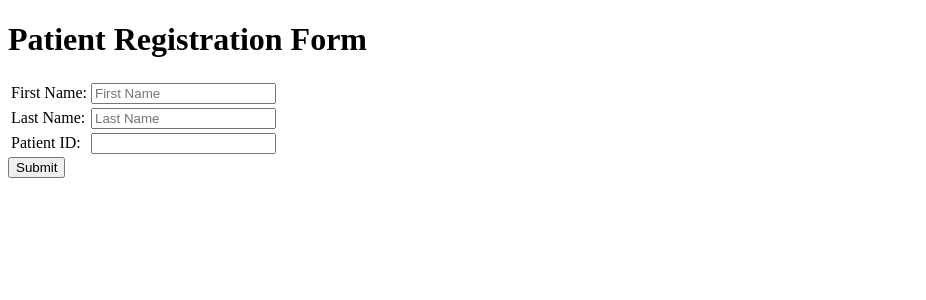
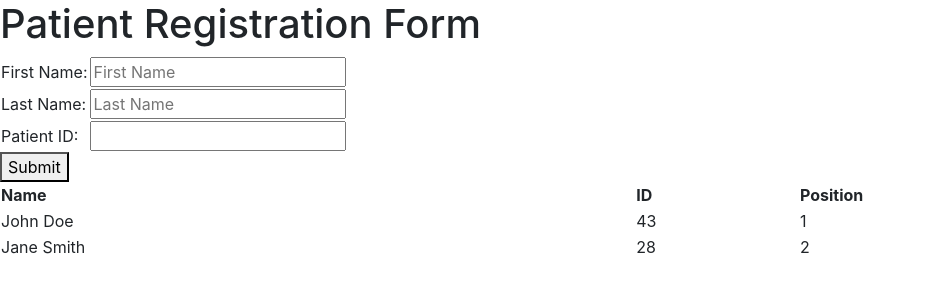
Before and after one commit to Almicjoy/Hackathon2022, a Flask app: page / in a window 1280 px wide. Shown: the top 300 px of the page, without its empty margins (0-926 px from the left). Run offline with Flask 2, Linux system fonts and the light colour scheme.

Commit message:
Index and que combined to one page

```diff
--- a/templates/index.html
+++ b/templates/index.html
@@ -3,15 +3,35 @@
     <head>
         <h1>Patient Registration Form</h1>
         <title>Schedule Appointment</title>
+        <link rel="stylesheet" type="text/css" href="./css/bootstrap.css">
     </head>
     <body>
         <form name="Scheduler" method="POST" id="info" action="{{request.path}}">
+            <div>
                 <table>
                     <tr><td> First Name: </td> <td><input type="text" name="fname" placeholder="First Name" fName="" required></td></tr>
                     <tr><td> Last Name: </td><td><input type="text" name="lname" placeholder="Last Name" lName="" required></td></tr>
                     <tr><td>Patient ID: </td><td><input type="text" name="id" ID="" required></td></tr>
                 </table>
                 <button type="submit" form="info" formmethod="POST">Submit</button>
+            </div>
+            <div><table style="width:100%">
+                <tr style="width:70%">
+                    <th>Name</th>
+                    <th>ID</th>
+                    <th>Position</th>
+                </tr>
+                <tr style="width:70%">
+                    <td>John Doe</td>
+                    <td>43</td>
+                    <td>1</td>
+                </tr>
+                <tr style="width:70%">
+                    <td>Jane Smith</td>
+                    <td>28</td>
+                    <td>2</td>
+                </tr>
+            </table></div>
         </form>
     </body>
 </html>
```
Lines whose indentation alone changed are shown as unchanged.
